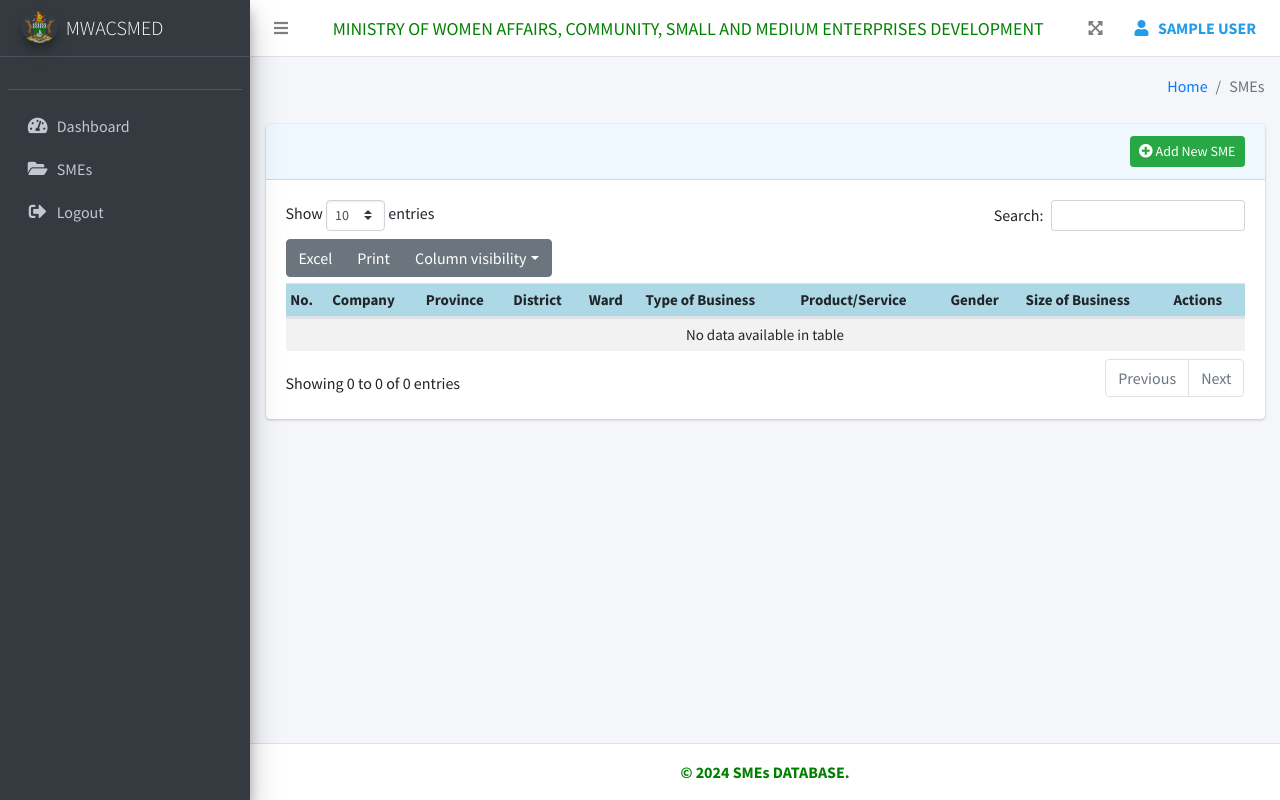
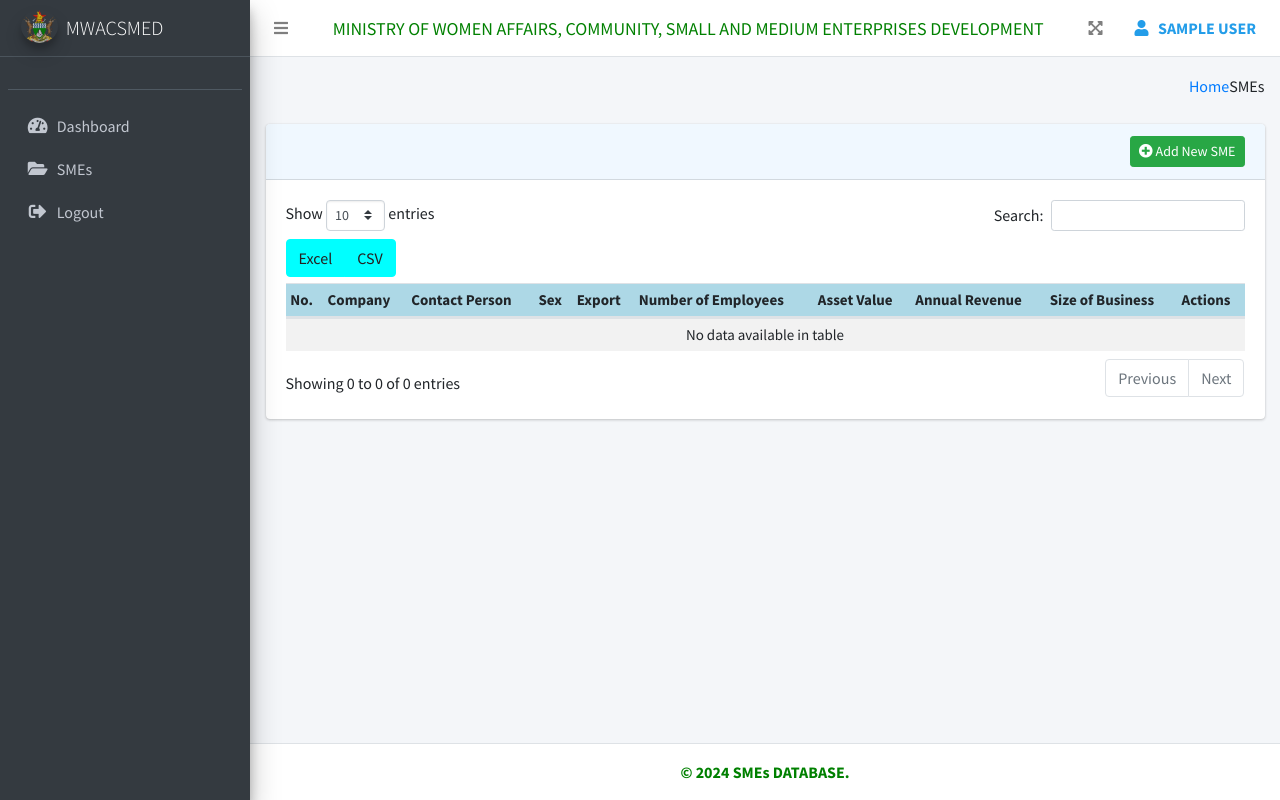
Before and after one commit to Jataz/SMEs, a Django app: page /sme-list/ in a window 1280 px wide. Run offline with Django 5.2, Linux system fonts and the light colour scheme; the visitor is signed in with stand-in values (Sample User, id 1); data that the repository does not hold is empty; parts of the project's set-up code (start-up, migrations or seed data) failed here and were passed over; some libraries are stand-ins or nearby versions.

Commit message:
fixing dataTables

```diff
--- a/templates/includes/scripts.html
+++ b/templates/includes/scripts.html
@@ -26,7 +26,7 @@
         "info": true,
         "autoWidth": false,
         "responsive": true,
-        "buttons": ["excel", "pdf", "print","colvis"],
+        "buttons": ["excel", "csv"],
       }).buttons().container().appendTo('#dataTable_wrapper .col-md-6:eq(0)');
     });
 
--- a/templates/layouts/base.html
+++ b/templates/layouts/base.html
@@ -54,6 +54,20 @@
       color: #212529; /* Dark text color for contrast */
     }
 
+    /* Style DataTables buttons */
+    .dataTables_wrapper .dt-buttons .btn {
+      background-color: aqua;
+      border-color: aqua;
+      color: #262020; /* Text color */
+    }
+
+    /* Hover effect for buttons */
+    .dataTables_wrapper .dt-buttons .btn:hover {
+      background-color: #00cccc; /* Darker shade of aqua */
+      border-color: #00cccc; /* Darker shade of aqua */
+      color: #fff; /* Text color */
+    }
+
         .card-header {
           background-color: aliceblue;
         }
@@ -95,12 +109,6 @@
         text-align: center; /* Ensures text is centered */
         flex-grow: 1; /* Allows the div to expand as needed */
     }
-
-    .error-message {
-      color: red;
-      font-size: 12px;
-      display: none;
-  }
 
     .navbar-center span {
         display: block; /* Makes the span behave like a block element */
--- a/templates/pages/dashboard/index.html
+++ b/templates/pages/dashboard/index.html
@@ -527,4 +527,5 @@
     <!-- AdminLTE dashboard demo (This is only for demo purposes) -->
     <script src="{% static 'dist/js/pages/dashboard.js' %}"></script>
 
+
   {% endblock extra_scripts %}
--- a/templates/pages/smes/index.html
+++ b/templates/pages/smes/index.html
@@ -20,8 +20,8 @@
           </div>
           <div class="col-sm-6">
             <ol class="breadcrumb float-sm-right">
-              <li class="breadcrumb-item"><a href="#">Home</a></li>
-              <li class="breadcrumb-item active">SMEs</li>
+              <li class="breadcrumb-sme"><a href="#">Home</a></li>
+              <li class="breadcrumb-sme active">SMEs</li>
             </ol>
           </div>
         </div>
@@ -61,12 +61,23 @@
                     <tr>
                       <th>No.</th>
                       <th>Company</th>
-                      <th>Province</th>
-                      <th>District</th>
-                      <th>Ward</th>
-                      <th>Type of Business</th>
-                      <th>Product/Service</th>
-                      <th>Gender</th>
+                      <th>Contact Person</th>
+                      <th hidden>Phone Number</th>
+                      <th hidden>Email</th>
+                      <th hidden>Address</th>
+                      <th hidden>Sector</th>
+                      <th>Sex</th>
+                      <th hidden>Age</th>
+                      <th hidden>Type of Business</th>
+                      <th hidden>Product/Service</th>
+                      <th hidden>Province</th>
+                      <th hidden>District</th>
+                      <th hidden>Ward</th>
+                      <th>Export</th>
+                      <th hidden>Comments</th>
+                      <th>Number of Employees</th>
+                      <th>Asset Value</th>
+                      <th>Annual Revenue</th>
                       <th>Size of Business</th>
                       <th>Actions</th>
                     </tr>
@@ -76,12 +87,23 @@
                     <tr>
                         <td>{{ forloop.counter }}</td>
                         <td>{{ sme.company }}</td>
-                        <td>{{ sme.province.province_name }}</td>
-                        <td>{{ sme.district.district_name }}</td>
-                        <td>{{ sme.ward.ward_name }}</td>
-                        <td>{{ sme.type_of_business }}</td>
-                        <td>{{ sme.product_service }}</td>
+                        <td>{{ sme.contact_person }}</td>
+                        <td hidden>{{ sme.phone_number }}</td>
+                        <td hidden>{{ sme.email }}</td>
+                        <td hidden>{{ sme.address }}</td>
+                        <td hidden>{{ sme.sector }}</td>
                         <td>{{ sme.sex }}</td>
+                        <td hidden>{{ sme.age }}</td>
+                        <td hidden>{{ sme.type_of_business }}</td>
+                        <td hidden>{{ sme.product_service }}</td>
+                        <td hidden>{{ sme.province.province_name }}</td>
+                        <td hidden>{{ sme.district.district_name }}</td>
+                        <td hidden>{{ sme.ward.ward_name }}</td>
+                        <td>{{ sme.export }}</td>
+                        <td hidden>{{ sme.comments }}</td>
+                        <td>{{ sme.number_of_employees }}</td>
+                        <td>{{ sme.asset_value }}</td>
+                        <td>{{ sme.annual_revenue }}</td>
                         {% for scale in sme.calculation_scale %}
                         <!-- Access size_of_business for each scale -->
                         <td>{{ scale.size_of_business.size }}</td>
```
